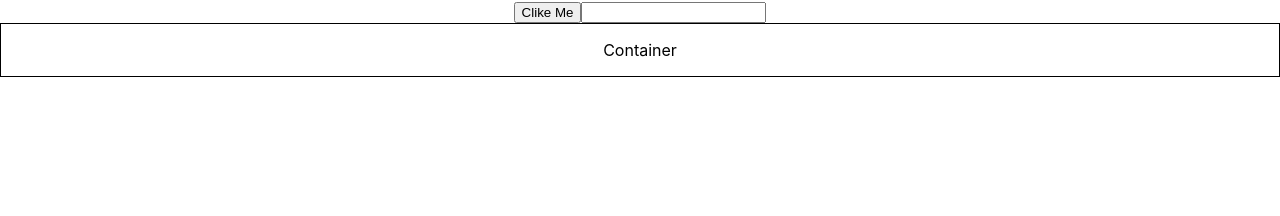
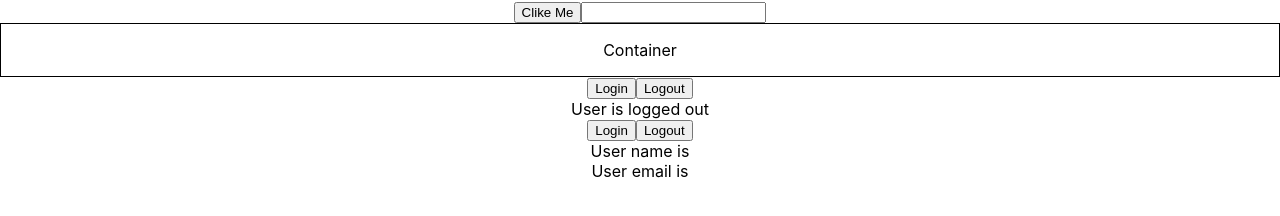
Before and after one commit to xueyublue/tsc-demo, a React (Create React App) app in the folder react-tsc-demo/: page / in a window 1280 px wide. Shown: the part 450-666 px from the top of the page. Built offline with nearby package versions, Linux system fonts and the light colour scheme.

Commit message:
useState()

```diff
--- a/react-tsc-demo/src/App.tsx
+++ b/react-tsc-demo/src/App.tsx
@@ -9,6 +9,8 @@
 import Button from "./components/event/Button";
 import Input from "./components/event/Input";
 import Container from "./components/style/Container";
+import LoggedIn from "./components/state/LoggedIn";
+import User from "./components/state/User";
 
 function App() {
   return (
@@ -35,6 +37,10 @@
 
       {/* Style */}
       <Container styles={{ border: "1px solid black", padding: "1rem" }} />
+
+      {/* State */}
+      <LoggedIn />
+      <User />
     </div>
   );
 }
--- /dev/null
+++ b/react-tsc-demo/src/components/state/LoggedIn.tsx
@@ -0,0 +1,22 @@
+import { useState } from "react";
+
+export default function LoggedIn() {
+  const [isLoggedIn, setIsLoggedIn] = useState(false);
+  const handleLogin = () => {
+    setIsLoggedIn(true); // unable to set non boolean value here
+  };
+  const handleLogout = () => {
+    setIsLoggedIn(false); // unablet to set non boolean value here
+  };
+  return (
+    <div>
+      <button type="button" onClick={handleLogin}>
+        Login
+      </button>
+      <button type="button" onClick={handleLogout}>
+        Logout
+      </button>
+      <div>User is {isLoggedIn ? "logged in" : "logged out"}</div>
+    </div>
+  );
+}
--- /dev/null
+++ b/react-tsc-demo/src/components/state/User.tsx
@@ -0,0 +1,33 @@
+import { useState } from "react";
+
+type AutheUser = {
+  name: string;
+  email: string;
+};
+
+export default function User() {
+  //! to indicate: the state value could be AuthUser or null
+  const [user, setUser] = useState<AutheUser | null>(null);
+  const handleLogin = () => {
+    setUser({
+      name: "Darren",
+      email: "darren@github.com",
+    });
+  };
+  const handleLogout = () => {
+    setUser(null);
+  };
+
+  return (
+    <div>
+      <button type="button" onClick={handleLogin}>
+        Login
+      </button>
+      <button type="button" onClick={handleLogout}>
+        Logout
+      </button>
+      <div>User name is {user?.name}</div>
+      <div>User email is {user?.email}</div>
+    </div>
+  );
+}
```
